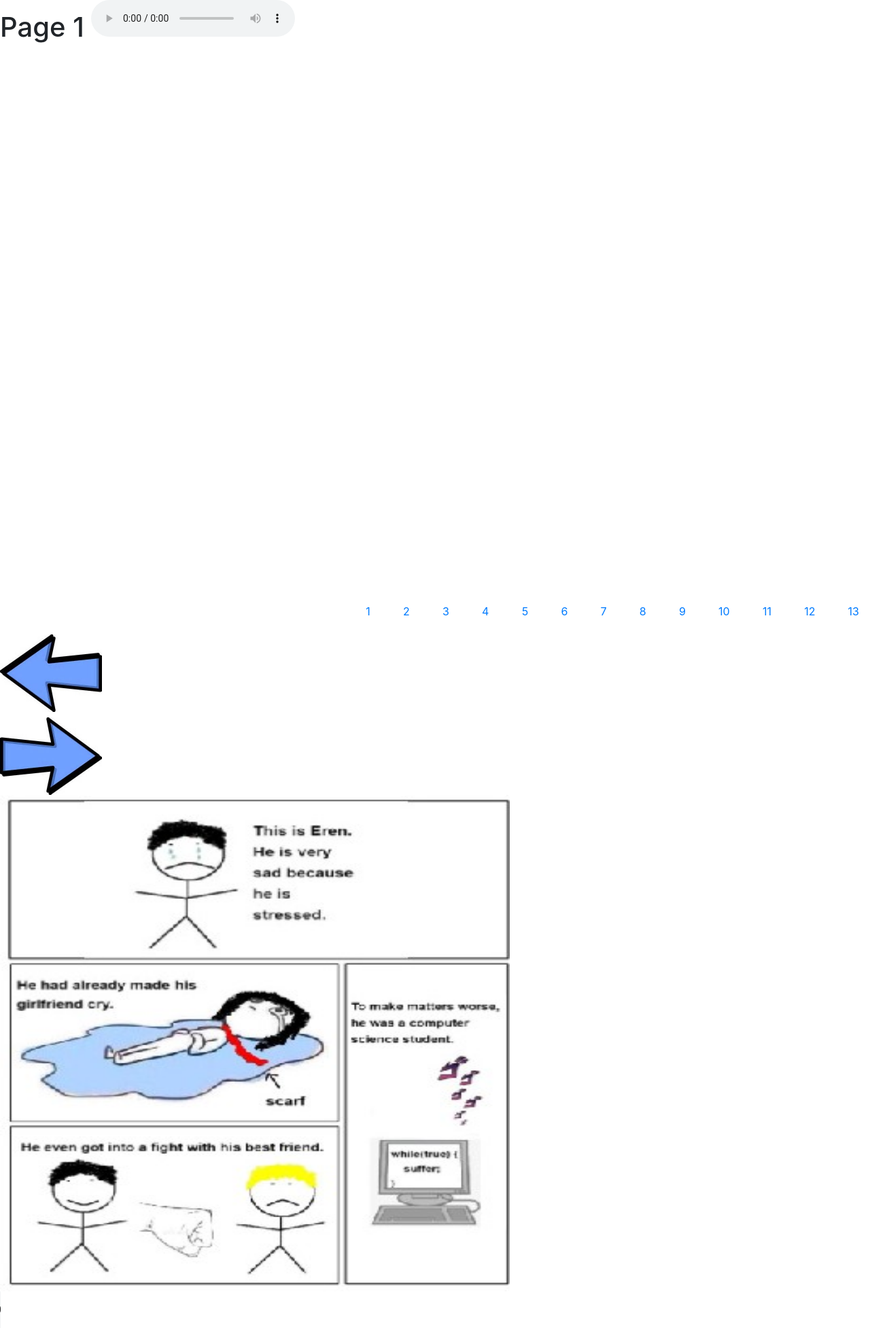
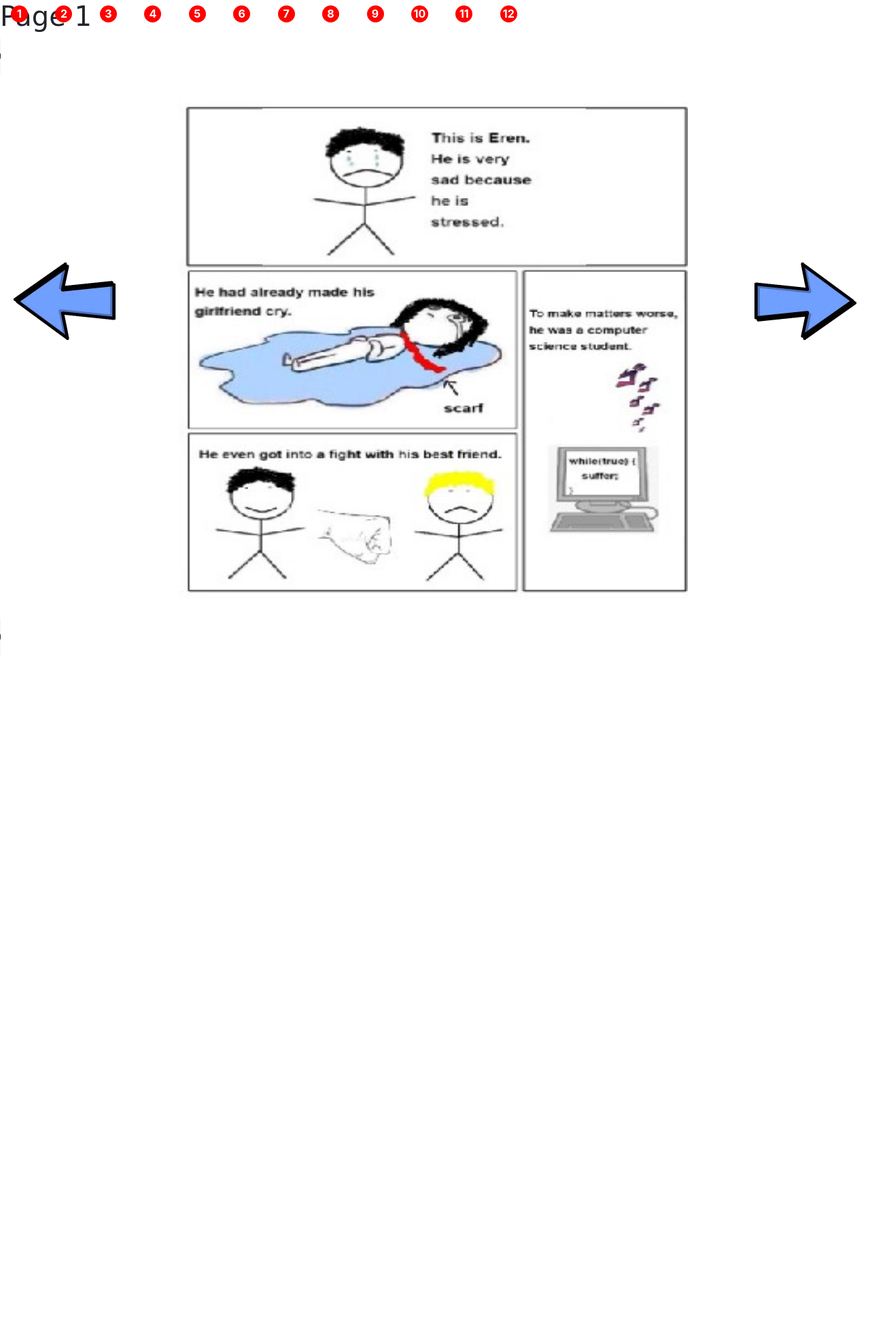
Before and after one commit to TimHanneman/Adventures_of_the_4_MATEs, a Flask app: the page made by templates/page.html in a window 1280 px wide. Shown: the whole page at 68% size. After the commit the page ends 964 px from the top, so only its background shows below. Run offline with Flask 2, Linux system fonts and the light colour scheme; some libraries are stand-ins or nearby versions.

Commit message:
Combined Eddies and Main

```diff
--- /dev/null
+++ b/static/stylesheets/style.css
@@ -0,0 +1,131 @@
+body{
+    /* background-color: white; */
+}
+
+/* class to position the right arrow */
+.middleright {
+    position: absolute;
+    bottom: 300;
+    right: 20px;
+    z-index: 10;
+}
+
+/* class to position the left arrow */
+.middleleft {
+    position: absolute;
+    bottom: 300;
+    left: 20px;
+    z-index: 10;
+  }
+
+  /* class to position the comic page */
+  .center {
+      position: absolute;
+      /* bottom: 10; */
+      /* right: auto; */
+      /* margin: 0 auto; */
+      /* justify-content: center; */
+      /* display: inline-flex ; */
+      top: 50%;
+      left: 40%;
+      /* width: 500px; */
+      /* height: 500px; */
+      margin-top: -250px; /* Half the height */
+      margin-left: -250px; /* Half the width */
+  }
+
+  img{
+    /* display: block; */
+    /* text-align: center; */
+    /* max-width:500px;
+    max-height:400px; */
+    /* min-width: ; */
+  }
+
+  /* class to position the navigation bar */
+.navBar {
+    position: absolute;
+    top: 0;
+    /* position: relative; */
+    /* top: -40; */
+    margin: 0 auto;
+    text-align: center;
+    /* z-index: 10; */
+    width: 777px;
+}
+/* class to position navigation bar pages */
+.tab {
+    tab-size: 20;
+}
+
+#nav{
+    background-color: red;
+    height: 25px;
+    width: 25px;
+    border-radius: 50%;
+    color: white;
+    text-align: center;
+    font-weight: bold;
+}
+
+h1{
+    /* z-index: 4; */
+    font-family: "Comic Sans MS", "Comic Sans", cursive;
+}
+
+.pop-out-video{
+    margin: 20px;
+}
+.modal-dialog iframe{
+    margin: 0 auto;
+    display: block;
+}
+
+.page5-button{
+    position: absolute;
+    right: 33%;
+    top: 90%;
+    height: 50px;
+    width: 100px;
+    color: rgb(0, 179, 255);
+    background-color: red;
+}
+
+.transition {
+    background-image: url("https://media.giphy.com/media/xT77Y1T0zY1gR5qe5O/giphy.gif");
+    height: 100%;
+    background-position: center;
+    background-repeat: no-repeat;
+    background-size: cover;
+    animation: transitionOut 1s;
+    animation-fill-mode: forwards;
+}
+
+div {
+    animation: transitionIn 0.50s;
+    animation-fill-mode: forwards;
+}
+
+@keyframes transitionOut {
+    from {
+        opacity: 0.1;
+        transform: rotateX(0);
+    }
+
+    to {
+        opacity: 0;
+        transform: rotateX(-10deg);
+    }
+}
+
+@keyframes transitionIn {
+    from {
+        opacity: 0;
+        transform: rotateX(-10deg);
+    }
+
+    to {
+        opacity: 1;
+        transform: rotateX(0);
+    }
+}
--- a/templates/page.html
+++ b/templates/page.html
@@ -1,117 +1,84 @@
 {{bootstrap.load_css() }}
-<h1>Page {{ pageNumber }} <audio controls autoplay>
-    <source src="\static\audio\page{{ pageNumber  }}.mp3" type="audio/mpeg" />
-</audio></h1>
-
 <html>
+    <h1>Page {{ pageNumber }} </h1>
+    <audio controls autoplay>
+        <source src="\static\audio\page{{ pageNumber }}.mp3" type="audio/mpeg" />
+    </audio>
     <head>
         <link rel="stylesheet" href="{{ url_for('static', filename='stylesheets/style.css') }}">
-    <style>
-        .transition {
-            background-image: url("https://media.giphy.com/media/xT77Y1T0zY1gR5qe5O/giphy.gif");
-            height: 100%;
-            background-position: center;
-            background-repeat: no-repeat;
-            background-size: cover;
-            animation: transitionOut 1s;
-            animation-fill-mode: forwards;
-        }
-
-        div {
-            animation: transitionIn 0.50s;
-            animation-fill-mode: forwards;
-        }
-
-        @keyframes transitionOut {
-            from {
-                opacity: 0.1;
-                transform: rotateX(0);
-            }
-
-            to {
-                opacity: 0;
-                transform: rotateX(-10deg);
-            }
-        }
-
-        @keyframes transitionIn {
-            from {
-                opacity: 0;
-                transform: rotateX(-10deg);
-            }
-
-            to {
-                opacity: 1;
-                transform: rotateX(0);
-            }
-        }
-    </style>
     </head>
 
     <body>
-    <!-- transition when page is flipped -->
-    <div class="transition"></div>
+        <br>
         <!-- navigation bar -->
         <div class="navBar">
-        <pre class="tab">                                                             </pre><a href="{{ url_for('page', pageNumber = 1) }}">1</a>
-        &emsp;&emsp;<a href="{{ url_for('page', pageNumber = 2) }}">2</a>
-        &emsp;&emsp;<a href="{{ url_for('page', pageNumber = 3) }}">3</a>
-        &emsp;&emsp;<a href="{{ url_for('page', pageNumber = 4) }}">4</a>
-        &emsp;&emsp;<a href="{{ url_for('page', pageNumber = 5) }}">5</a>
-        &emsp;&emsp;<a href="{{ url_for('page', pageNumber = 6) }}">6</a>
-        &emsp;&emsp;<a href="{{ url_for('page', pageNumber = 7) }}">7</a>
-        &emsp;&emsp;<a href="{{ url_for('page', pageNumber = 8) }}">8</a>
-        &emsp;&emsp;<a href="{{ url_for('page', pageNumber = 9) }}">9</a>
-        &emsp;&emsp;<a href="{{ url_for('page', pageNumber = 10) }}">10</a>
-        &emsp;&emsp;<a href="{{ url_for('page', pageNumber = 11) }}">11</a>
-        &emsp;&emsp;<a href="{{ url_for('page', pageNumber = 12) }}">12</a>
-        &emsp;&emsp;<a href="{{ url_for('page', pageNumber = 13) }}">13</a>
+            <!-- <pre class="tab">
+            </pre> -->
+                        <a id="nav" href="{{ url_for('page', pageNumber = 1) }}">1</a>
+            &emsp;&emsp;<a id="nav" href="{{ url_for('page', pageNumber = 2) }}">2</a>
+            &emsp;&emsp;<a id="nav" href="{{ url_for('page', pageNumber = 3) }}">3</a>
+            &emsp;&emsp;<a id="nav" href="{{ url_for('page', pageNumber = 4) }}">4</a>
+            &emsp;&emsp;<a id="nav" href="{{ url_for('page', pageNumber = 5) }}">5</a>
+            &emsp;&emsp;<a id="nav" href="{{ url_for('page', pageNumber = 6) }}">6</a>
+            &emsp;&emsp;<a id="nav" href="{{ url_for('page', pageNumber = 7) }}">7</a>
+            &emsp;&emsp;<a id="nav" href="{{ url_for('page', pageNumber = 8) }}">8</a>
+            &emsp;&emsp;<a id="nav" href="{{ url_for('page', pageNumber = 9) }}">9</a>
+            &emsp;&emsp;<a id="nav" href="{{ url_for('page', pageNumber = 10) }}">10</a>
+            &emsp;&emsp;<a id="nav" href="{{ url_for('page', pageNumber = 11) }}">11</a>
+            &emsp;&emsp;<a id="nav" href="{{ url_for('page', pageNumber = 12) }}">12</a>
         </div>
+        <div class="transition"></div>
         <!-- left arrow -->
         <div class="middleleft">
             {% if pageNumber==1 %}
                 <h2>
                     <a href="{{ url_for('titlePage') }}">
                 </h2>
-        <img src="/static/images/leftArrow.jpg"
+                        <img src="/static/images/leftArrow.png"
                             width="150"
                             height="100"
                             class="img-fluid rounded"
-             alt="Page {{ pageNumber }}">
+                            alt="Page {{ pageNumber }}"
+                        >
                     </a>
+
             {% else %}
                 <h2>
                     <a href="{{ url_for('page', pageNumber = pageNumber - 1) }}">
                 </h2>
-        <img src="/static/images/leftArrow.jpg"
+                        <img src="/static/images/leftArrow.png"
                             width="150"
                             height="100"
                             class="img-fluid rounded"
-             alt="Page {{ pageNumber }}">
+                            alt="Page {{ pageNumber }}"
+                        >
                     </a>
             {% endif %}
         </div>
         <!-- right arrow -->
         <div class="middleright">
-        {% if pageNumber==13 %}
+            {% if pageNumber==12 %}
                 <h2>
                     <a href="{{ url_for('titlePage') }}">
                 </h2>
-        <img src="/static/images/homeIcon.jpg"
+                        <img src="/static/images/homeIcon.png"
                             width="100"
                             height="100"
                             class="img-fluid rounded"
-             alt="Title Page">
+                            alt="Title Page"
+                        >
                     </a>
+
             {% else %}
                 <h2>
                     <a href="{{ url_for('page', pageNumber = pageNumber + 1) }}">
                 </h2>
-        <img src="/static/images/rightArrow.jpg"
+                        <img src="/static/images/rightArrow.png"
                             width="150"
                             height="100"
                             class="img-fluid rounded"
-             alt="Page {{ pageNumber }}">
+                            alt="Page {{ pageNumber }}"
+                        >
                     </a>
             {% endif %}
         </div>
@@ -122,8 +89,11 @@
                 width="750"
                 height="730"
                 class="rounded img_fluid"
-             alt="Page {{ pageNumber }}">
+                alt="Page {{ pageNumber }}"
+            >
         </div>
+
+
         <audio controls autoplay>
             <source src="\static\audio\page{{ pageNumber  }}.mp3" type="audio/mpeg" />
         </audio>
--- a/templates/titlePage.html
+++ b/templates/titlePage.html
@@ -30,7 +30,7 @@
         <h2>
             <a href="{{ url_for('page', pageNumber = 1) }}">
         </h2>
-        <img src="/static/images/rightArrow.jpg" width="150" height="100" class="img-fluid rounded"
+        <img src="/static/images/rightArrow.png" width="150" height="100" class="img-fluid rounded"
             alt="Page {{ pageNumber }}">
         </a>
     </div>
```
Also changed, not shown: static/images/homeIcon.jpg (deleted), static/images/leftArrow.jpg (deleted), static/images/rightArrow.jpg (deleted). Lines whose indentation alone changed are shown as unchanged.
